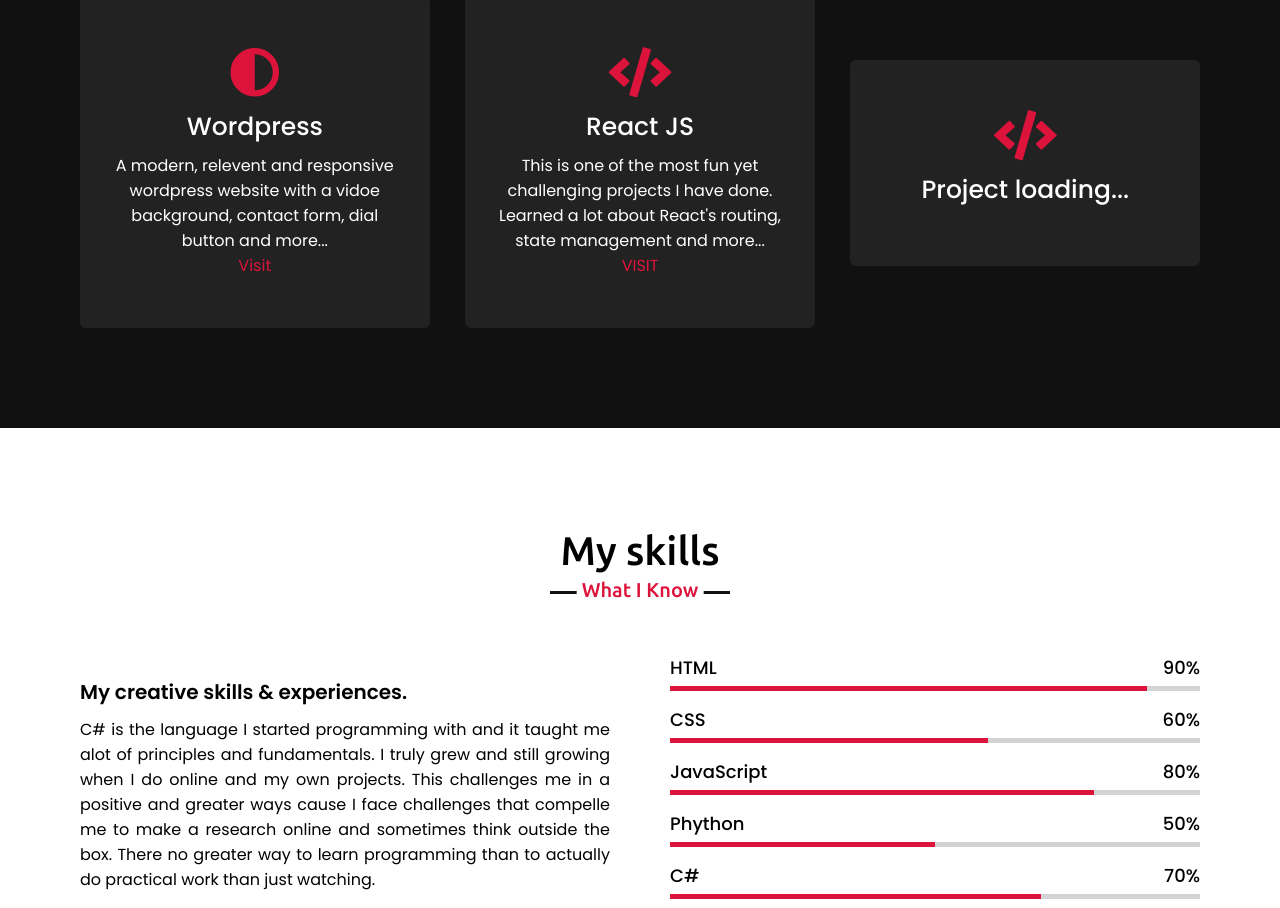
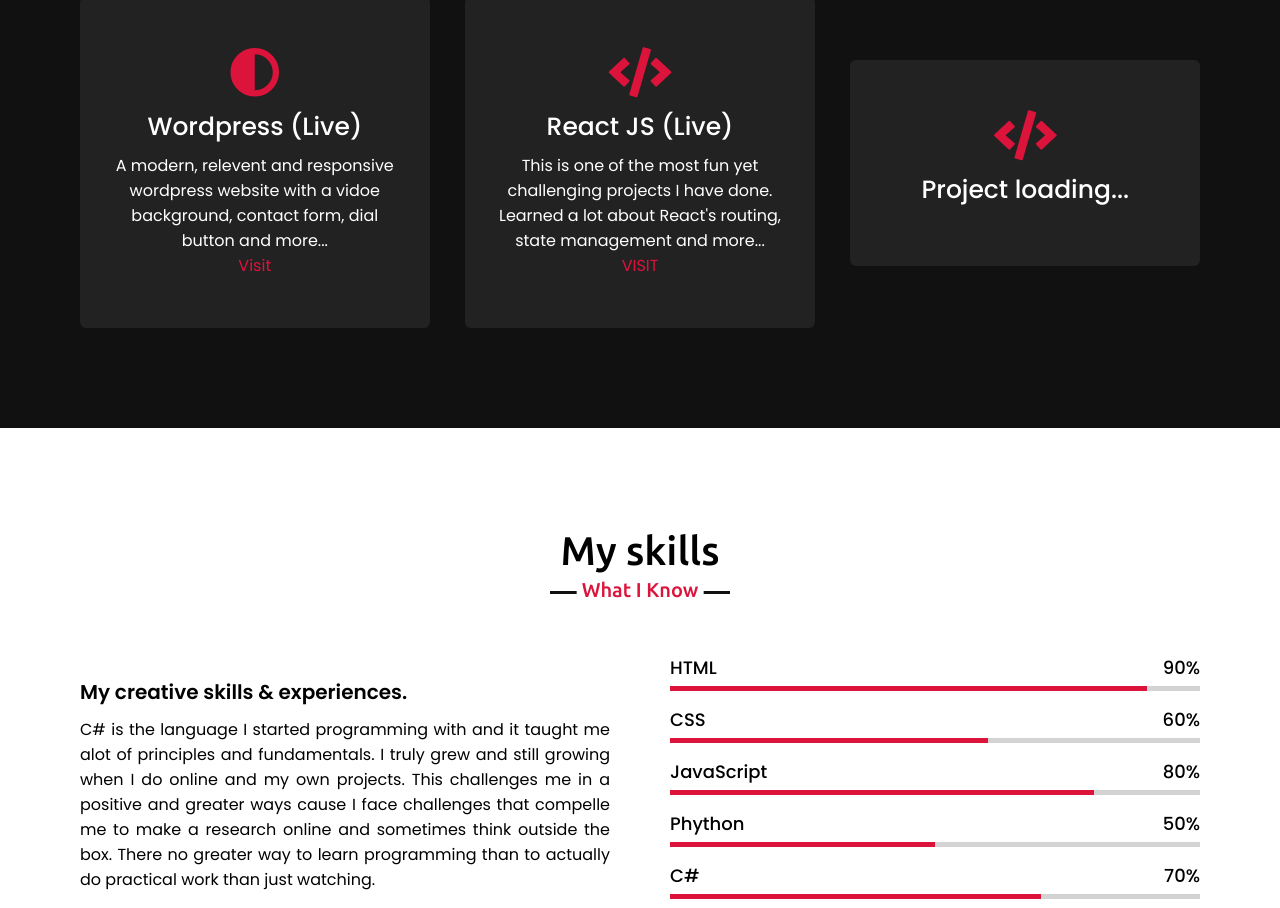
Before and after one commit to thabang077/Andile-Ramakgale-Personal-Website, a plain HTML site: page index.html in a window 1280 px wide. Shown: the part 2068-2976 px from the top of the page. Drawn offline with nearby package versions, Linux system fonts and the light colour scheme; a script that the page names is missing.

Commit message:
project section update

```diff
--- a/index.html
+++ b/index.html
@@ -118,7 +118,7 @@
                 <div class="card">
                     <div class="box">
                         <i class="fas fa-adjust"></i>
-                        <div class="text">Wordpress</div>
+                        <div class="text">Wordpress (Live)</div>
                         <p>A modern, relevent and responsive wordpress website with a vidoe background, contact form, dial button and more...  </p>
                         <a href="http://andilewpnature.atwebpages.com">Visit</a>
 
@@ -127,7 +127,7 @@
                  <div class="card">
                     <div class="box">
                         <i class="fas fa-code"></i>
-                        <div class="text">React JS</div>
+                        <div class="text">React JS (Live)</div>
                         <p>This is one of the most fun yet challenging projects I have done. Learned a lot about React's routing, state management and more...  </p>
                         <a href="https://thabang077.github.io/react-movie-api/">VISIT</a>
 
```
